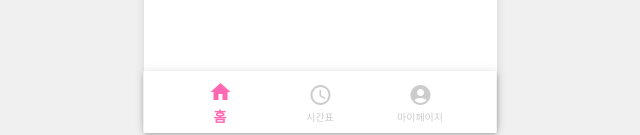
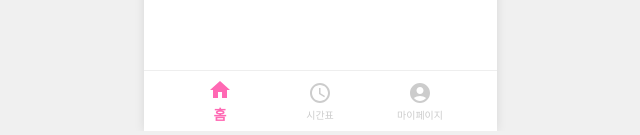
Before and after one commit to ais-internship-cnu/I-school-FE, a Next.js app: page /home-page in a window 1280 px wide. Shown: the part 669-804 px from the top of the page, without its empty margins (320-960 px from the left). Built offline with nearby package versions, Linux system fonts and the light colour scheme; what axios-mock-adapter would draw is missing.

Commit message:
fix: 화면 스크롤 현상 수정

```diff
--- a/src/components/page/Home/navigator.tsx
+++ b/src/components/page/Home/navigator.tsx
@@ -6,25 +6,13 @@ import ScheduleIcon from '@mui/icons-material/Schedule';
 import AccountCircleIcon from '@mui/icons-material/AccountCircle';
 import { styled } from '@mui/system';
 
-// 스타일 구성
-const StyledAppBar = styled(AppBar)({
-  top: 'auto',
-  bottom: 0,
-  height: '60px',
-  maxWidth: '353px',
-  left: '50%',
-  transform: 'translateX(-50%)',
-  width: '100%',
-  backgroundColor: '#ffffff',
-});
-
 const StyledBottomNavigation = styled(BottomNavigation)({
   width: '100%',
   height: '60px',
 });
 
 const StyledBottomNavigationAction = styled(BottomNavigationAction)(({ theme }) => ({
-  minWidth: '0px',
+  minWidth: '100px',
   maxWidth: '100px',
   '&.selected': {
     color: '#ff69b4',
@@ -76,8 +64,12 @@ const NavBar = () => {
   };
 
   return (
-    <StyledAppBar position="absolute">
-      <Toolbar style={{ padding: 0 }}>
+      <div style={{
+        position: "fixed",
+        bottom: "0",
+        width:'353px',
+        borderTop: '1px solid #eeeeee'
+        }}>
         <StyledBottomNavigation
           value={value}
           onChange={(event, newValue) => handleNavigation(newValue)}
@@ -99,8 +91,7 @@ const NavBar = () => {
             className={value === 2 ? 'selected' : 'notSelected'}
           />
         </StyledBottomNavigation>
-      </Toolbar>
-    </StyledAppBar>
+    </div>
   );
 };
 
```
